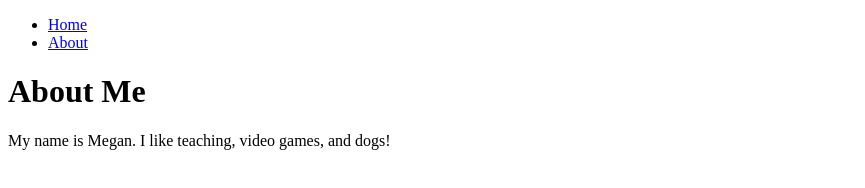
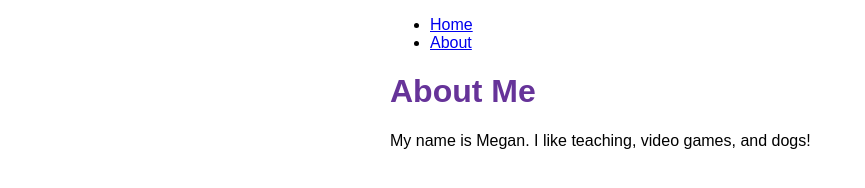
Before and after one commit to meganesu/gatsby-intro-workshop-example-site-with-v3, a Gatsby site: page /about in a window 1280 px wide. Shown: the whole page, without its empty margins (0-865 px from the left). Built offline with nearby package versions, Linux system fonts and the light colour scheme; Gatsby itself is replaced by a stand-in of ours.

Commit message:
feat: style the Layout component

```diff
--- a/src/components/layout.js
+++ b/src/components/layout.js
@@ -1,17 +1,32 @@
 import React from 'react'
 import { Link } from 'gatsby'
+import {
+  container,
+  heading,
+  navLinks,
+  navLinkItem,
+  navLinkText
+} from './layout.module.css'
 
 const Layout = ({ pageTitle, children }) => {
   return (
-    <main>
+    <main className={container}>
       <title>{pageTitle}</title>
       <nav>
-        <ul>
-          <li><Link to="/">Home</Link></li>
-          <li><Link to="/about">About</Link></li>
+        <ul className={navLinks}>
+          <li className={navLinkItem}>
+            <Link to="/" className={navLinkText}>
+              Home
+            </Link>
+          </li>
+          <li className={navLinkItem}>
+            <Link to="/about" className={navLinkText}>
+              About
+            </Link>
+          </li>
         </ul>
       </nav>
-      <h1>{pageTitle}</h1>
+      <h1 className={heading}>{pageTitle}</h1>
       {children}
     </main>
   )
--- /dev/null
+++ b/src/components/layout.module.css
@@ -0,0 +1,23 @@
+.container {
+  margin: auto;
+  max-width: 500px;
+  font-family: sans-serif;
+}
+
+.heading {
+  color: rebeccapurple;
+}
+
+.nav-links {
+  display: flex;
+  list-style: none;
+  padding-left: 0;
+}
+
+.nav-link-item {
+  padding-right: 2rem;
+}
+
+.nav-link-text {
+  color: black;
+}
```
